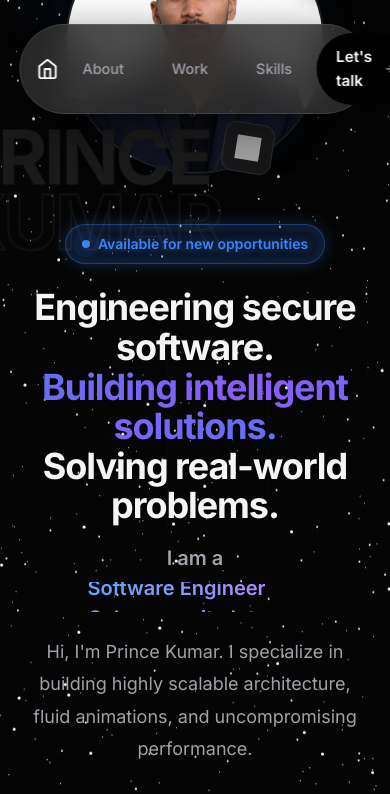
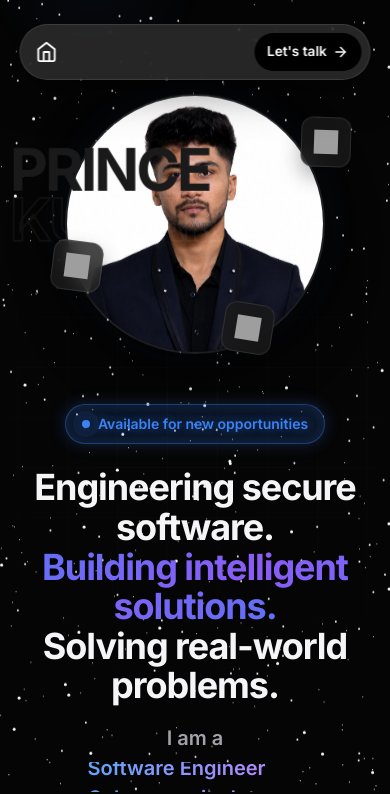
Before and after one commit to Presktok/Presktok.github.io, a React (Vite) app: page / in a window 390 px wide. Shown: the top 794 px of the page. Built offline with nearby package versions, Linux system fonts and the light colour scheme; grey boxes are pictures that could not be loaded.

Commit message:
Fix mobile CSS for navbar and hero image

```diff
--- a/src/components/Layout/Navbar.css
+++ b/src/components/Layout/Navbar.css
@@ -60,6 +60,7 @@
   padding: 0.5rem;
   text-transform: capitalize;
   letter-spacing: 0;
+  white-space: nowrap;
 }
 
 .nav-links a:hover, .nav-links a.active {
@@ -78,6 +79,7 @@
   font-weight: 600;
   text-decoration: none;
   transition: transform 0.2s, background 0.2s;
+  white-space: nowrap;
 }
 
 .nav-cta-btn:hover {
@@ -85,11 +87,48 @@
   transform: scale(1.02);
 }
 
-@media (max-width: 600px) {
-  .nav-links {
-    display: none; /* Hide links on mobile to save space, rely on hamburger in future */
+@media (max-width: 768px) {
+  .island-nav {
+    width: max-content;
+    max-width: 95vw;
+    padding: 0.35rem;
   }
   .nav-content {
     gap: 1rem;
   }
+  .nav-links {
+    display: none;
+  }
+  .nav-home-icon {
+    width: 36px;
+    height: 36px;
+    padding-left: 0.25rem;
+  }
+  .nav-cta-btn {
+    padding: 0.6rem 1rem;
+    font-size: 0.9rem;
+  }
 }
+
+@media (max-width: 480px) {
+  .island-nav {
+    width: 90vw;
+    padding: 0.5rem;
+    border-radius: 999px;
+  }
+  .nav-content {
+    width: 100%;
+    justify-content: space-between;
+  }
+  .nav-links {
+    display: none;
+  }
+  .nav-home-icon {
+    width: 32px;
+    height: 32px;
+  }
+  .nav-cta-btn {
+    padding: 0.5rem 0.8rem;
+    font-size: 0.85rem;
+  }
+}
--- a/src/components/Sections/Hero.css
+++ b/src/components/Sections/Hero.css
@@ -274,6 +274,7 @@
   .profile-container {
     width: 260px;
     height: 260px;
+    margin-top: 0;
   }
 }
 
@@ -371,6 +372,6 @@
     opacity: 0.5;
   }
   .huge-text-first, .huge-text-last {
-    font-size: 18vw;
+    font-size: 14vw;
   }
 }
--- a/src/index.css
+++ b/src/index.css
@@ -285,36 +285,7 @@ section:hover .section-title::after {
   transform: scale(1.05) translateY(-2px);
 }
 
-/* Nav */
-nav {
-  position: fixed;
-  top: 0; width: 100%;
-  background: rgba(5,5,5,0.6);
-  backdrop-filter: blur(20px);
-  border-bottom: 1px solid rgba(255,255,255,0.05);
-  z-index: 100;
-  transition: transform 0.3s ease;
-}
-.nav-content {
-  display: flex; justify-content: space-between; align-items: center; height: 4.5rem;
-}
-.nav-links { display: flex; gap: 2rem; }
-.nav-links a {
-  color: var(--text-muted);
-  font-size: 0.9rem;
-  font-weight: 500;
-  position: relative;
-}
-.nav-links a::after {
-  content: '';
-  position: absolute;
-  width: 0; height: 2px;
-  bottom: -4px; left: 0;
-  background-color: var(--accent-blue);
-  transition: width 0.3s ease;
-}
-.nav-links a:hover { color: #fff; }
-.nav-links a:hover::after { width: 100%; }
+
 
 /* Hero */
 .hero {
```
